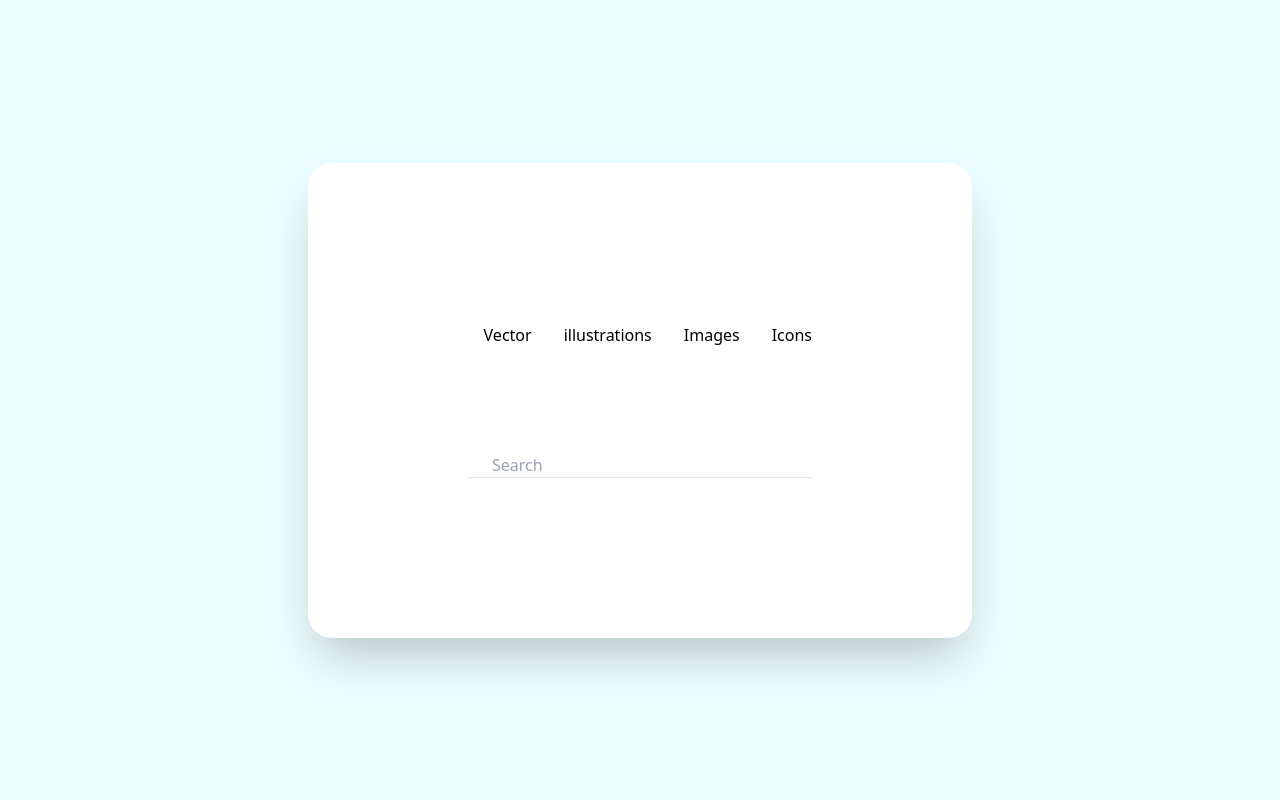
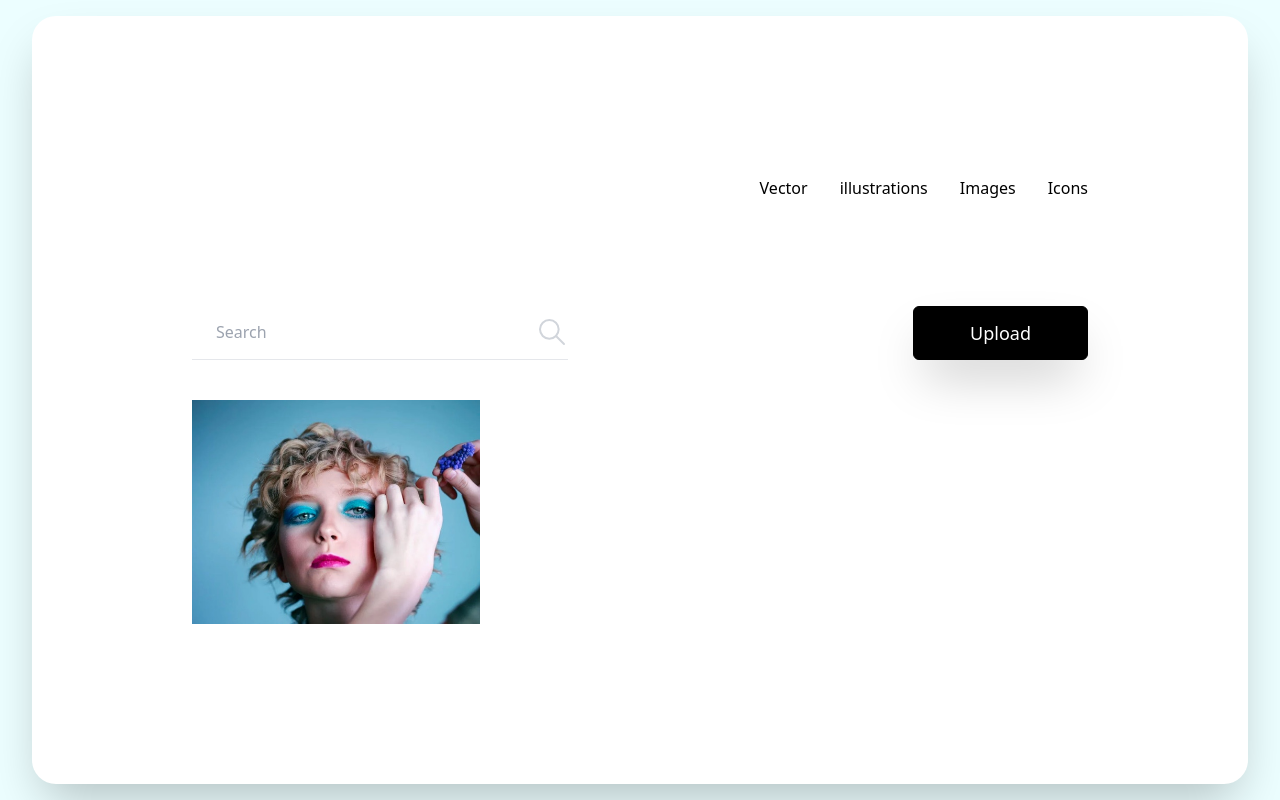
Before and after one commit to ntoko-ndie/image-gallery, a plain HTML site: page index.html in a window 1280 px wide. Drawn offline with nearby package versions, Linux system fonts and the light colour scheme.

Commit message:
Update index.html

```diff
--- a/index.html
+++ b/index.html
@@ -42,6 +42,34 @@
           <div class="flex justify-between border-b">
             <input type="text" class="ml-6 border-none md:w-80 placeholder:font-thin focus:outline-none"
                    placeholder="Search">
+            <button>
+              <svg
+                      xmlns="http://www.w3.org/2000/svg"
+                      class="w-8 text-gray-300 duration-200 hover:scale-110"
+                      viewBox="0 0 24 24"
+                      stroke-width="1.5"
+                      stroke="currentColor"
+                      fill="none"
+                      stroke-linecap="round"
+                      stroke-linejoin="round"
+              >
+                <path stroke="none" d="M0 0h24v24H0z" fill="none" />
+                <circle cx="10" cy="10" r="7" />
+                <line x1="21" y1="21" x2="15" y2="15" />
+              </svg>
+            </button>
+          </div>
+            <button
+                    class="py-3 px-14 text-lg font-normal text-white bg-black border border-black rounded-md shadow-2xl duration-200 hover:bg-white hover:text-black">
+              Upload
+            </button>
+        </div>
+
+        <!-- Gallery Container -->
+        <div class="grid gap-4 md:grid-cols-3">
+          <!-- Image 1 -->
+          <div class="relative group">
+            <img src="images/image1.jpg" alt="" class="w-72">
           </div>
         </div>
       </div>
```
